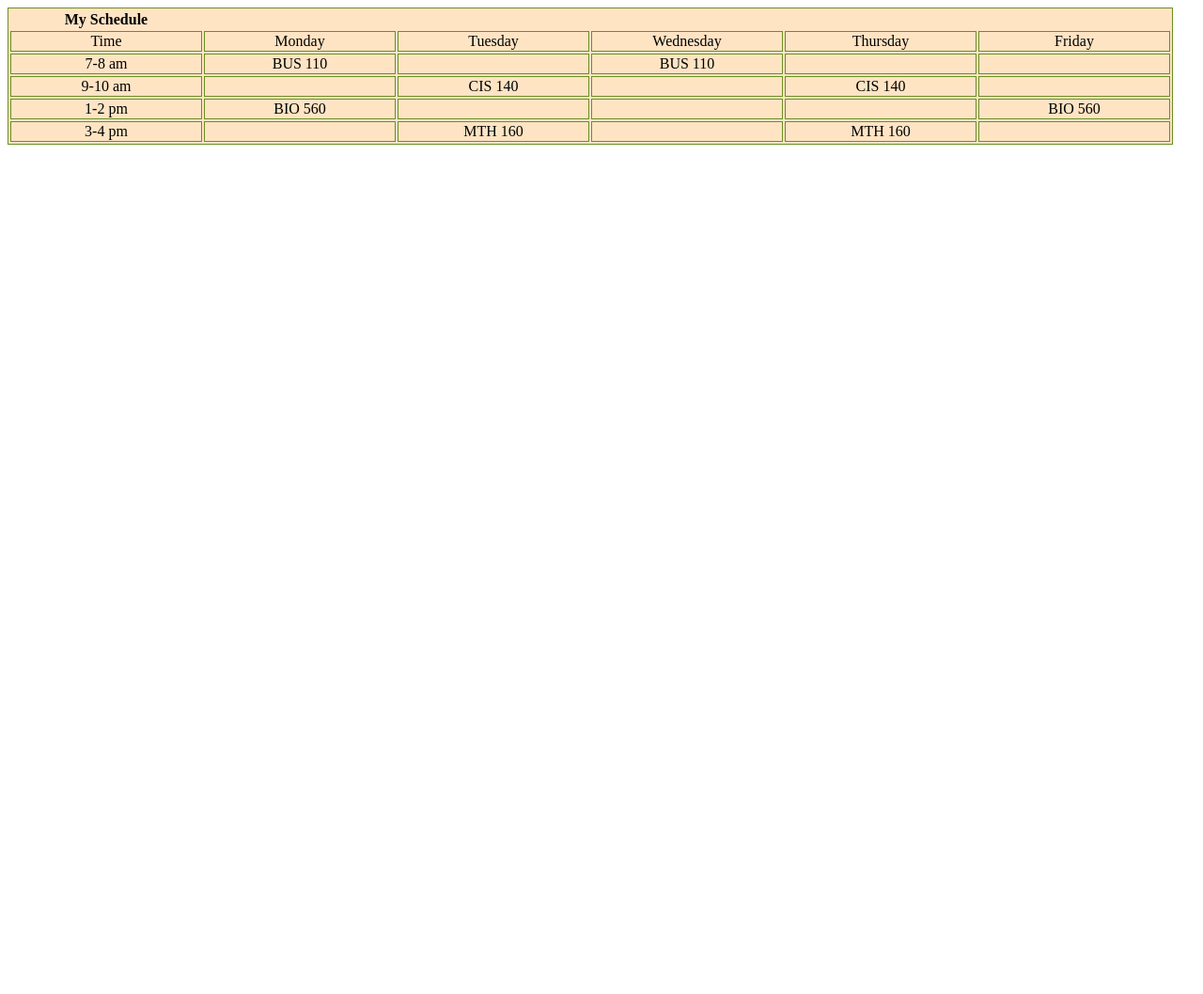
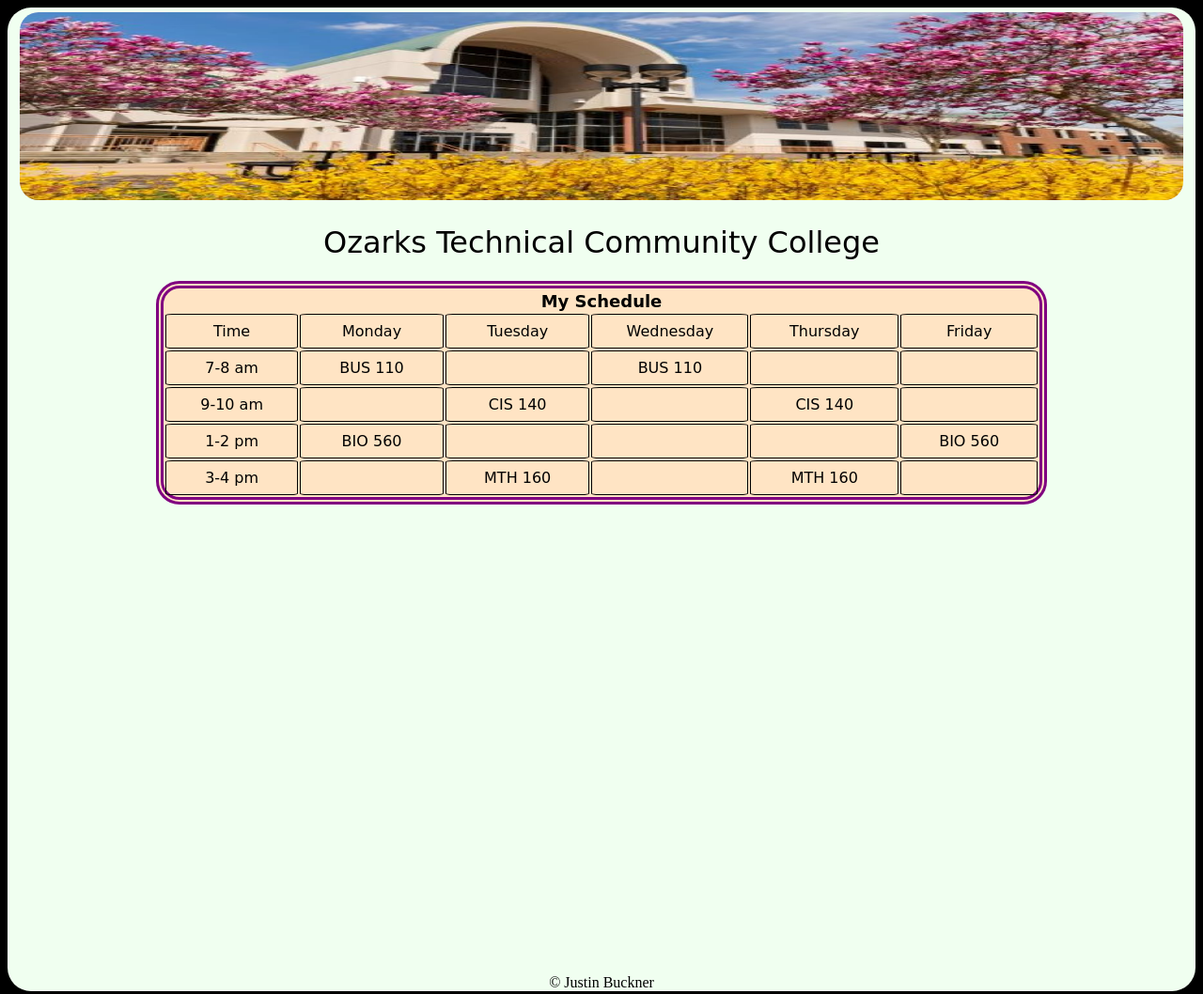
Before and after one commit to jb0230452/My-Schedule, a plain HTML site: page index.html in a window 1280 px wide. Shown: the whole page at 94% size. Before the commit the page ends 800 px from the top, so only its background shows below. Drawn offline with Linux system fonts and the light colour scheme.

Commit message:
completed

```diff
--- a/index.html
+++ b/index.html
@@ -4,15 +4,16 @@
 <head>
     <meta charset="UTF-8">
     <meta name="viewport" content="width=device-width, initial-scale=1.0">
-    <title>Document</title>
+    <title>My Schedule</title>
     <link rel="stylesheet" href="styles.css">
 </head>
 
 <body>
-
+<img id="campus" src="otcIMG.jpg" alt="campus" height="200px">
+<h1 class="smooch-regular">Ozarks Technical Community College</h1>
     <table>
         <tr>
-            <th>My Schedule</th>
+            <th colspan="6">My Schedule</th>
         </tr>
         <tr>
             <td>Time</td>
@@ -59,7 +60,7 @@
             <td></td>
         </tr>
     </table>
-
+<footer> &copy; Justin Buckner</footer>
 </body>
 
 </html>
--- a/styles.css
+++ b/styles.css
@@ -1,10 +1,51 @@
+html{
+    background-color: black;
+}
+body{
+    background-color: honeydew;
+    border-radius: 25px;
 
+
+}
+footer{
+    text-align: center;
+    padding-top: 500px;
+}
+.smooch-regular {
+    font-family: "Smooch", cursive;
+    font-weight: 400;
+    font-style: normal;
+    text-align: center;
+  }
 table{
-    border: 1px double olivedrab;
+    border: 8px double purple;
+    border-radius: 25px;
     background-color: bisque;
+    margin: auto;
+    width: 75%;
+
 }
 td{
-    border: 1px solid olivedrab;
+    font-family: "Smooch", cursive;
+    font-weight: 400;
+    font-style: normal;
+    border: 1px solid black;
+    border-radius: 5%;
     width: 200px;
     text-align: center;
+    padding: 8px
 }
+th{
+    font-size: large;
+    font-family: "Smooch", cursive;
+    font-weight: 800;
+    font-style: normal;
+}
+
+#campus{
+    display: block;
+    width: 98%;
+    padding: 5px 5px;
+    border-radius: 25px;
+    margin: auto;
+}
```
Also changed, not shown: otcIMG.jpg (added), 1 other file.
